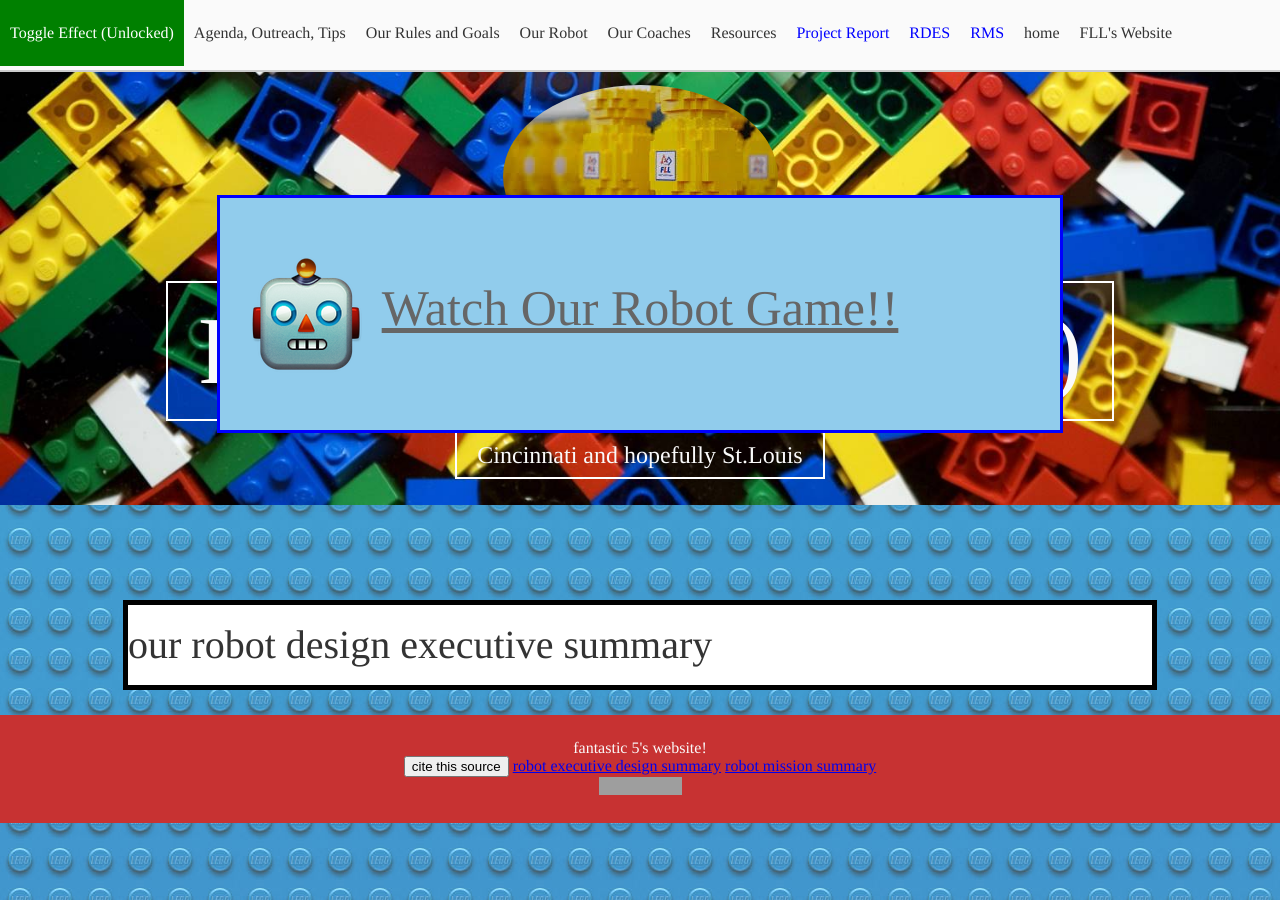
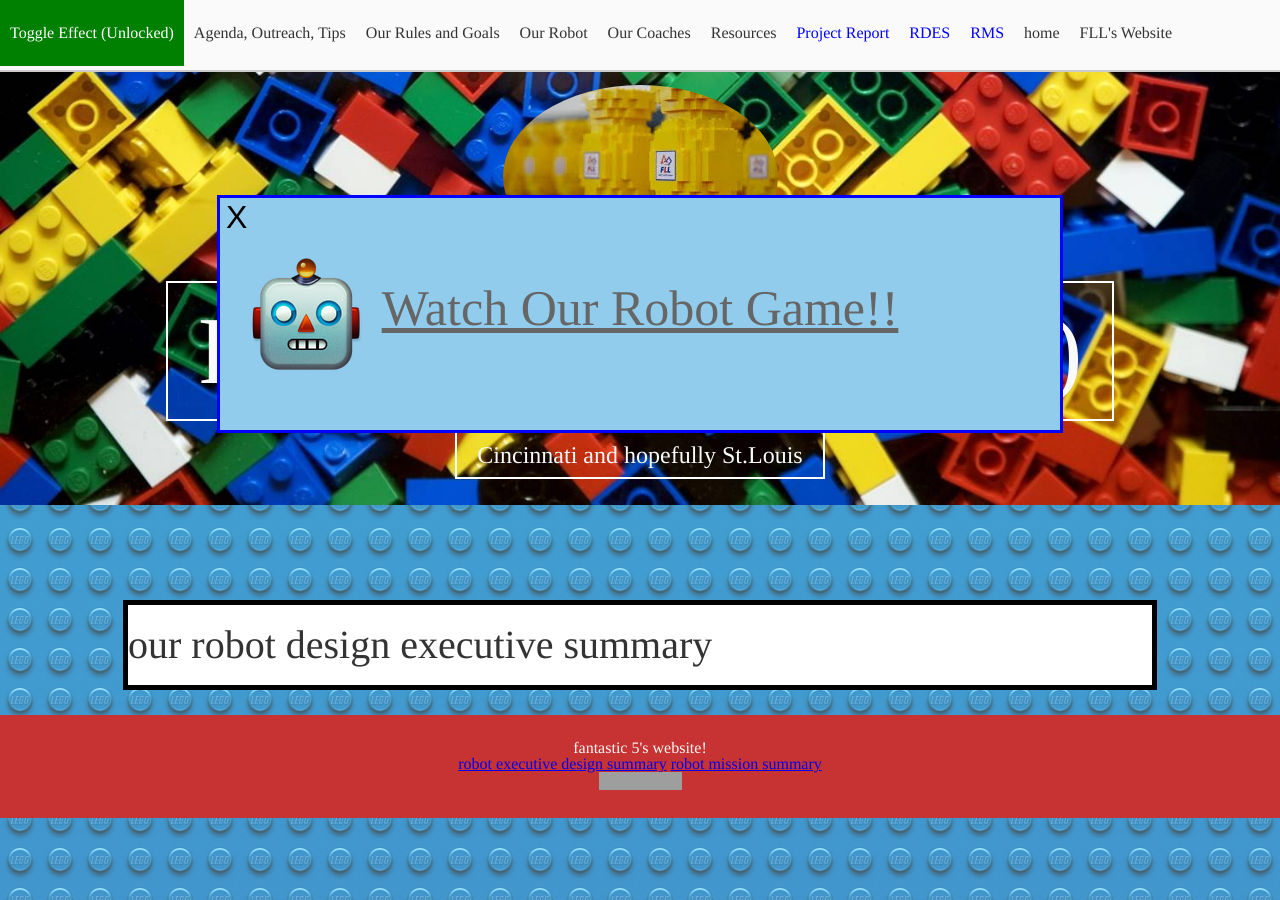
Before and after one commit to fan5fll/fan5fll, a Jekyll site: the page built from rdes.html, in a window 1280 px wide. Built offline with Jekyll 4.4.1, drawn with Linux system fonts in a browser that asks for light colours; nearby versions of some CDN libraries; comment, search, counter and statistics services are not loaded; grey boxes are pictures that could not be loaded.

Commit message:
made the annoying popup be able to go away

```diff
--- a/_includes/footer.html
+++ b/_includes/footer.html
@@ -1,8 +1,8 @@
 		<div id="modal">
 			<div class='moomooland-container'>
-			<p><a href="/robot.html">Watch Our Robot Game!!</a></p>
+			<button class='button-close'>X</button>
+			<p><a href="/robot.html?modal=false">Watch Our Robot Game!!</a></p>
 			</div>
-
 		</div>
 		<div id="moomooland" class="hidden">
 			<div class='moomooland-container'>
@@ -11,7 +11,6 @@
 		</div>
 		<footer>
             <h3>fantastic 5's website!</h3>
-            <button id="moomooopen">cite this source</button>
             <a target="_blank" href="rdes.pdf" >robot executive design summary</a>
             <a target="_blank" href="rms.pdf" >robot mission summary</a>
             <!-- Start of SimpleHitCounter Code -->
--- a/_includes/head.html
+++ b/_includes/head.html
@@ -6,4 +6,7 @@
       <link rel="icon" type="image/png" href="favicon.ico">
   <script src="https://code.jquery.com/jquery-3.1.0.min.js" integrity="sha256-cCueBR6CsyA4/9szpPfrX3s49M9vUU5BgtiJj06wt/s=" crossorigin="anonymous"></script>
   <script type="text/javascript" src="https://cdnjs.cloudflare.com/ajax/libs/js-cookie/2.1.2/js.cookie.js"></script>
+  <script type="text/javascript" src="https://cdnjs.cloudflare.com/ajax/libs/URI.js/1.18.3/URI.min.js"></script>
+	<script type="text/javascript" src="https://cdnjs.cloudflare.com/ajax/libs/URI.js/1.18.3/jquery.URI.js"></script>
+
 </head>
--- a/css/global.css
+++ b/css/global.css
@@ -192,6 +192,14 @@ background: #91ccec url(../images/robomoji.png) no-repeat center left;
     margin-right: auto;
     border: 3px solid blue;
 }
+.button-close{
+    position: absolute;
+    top: 0;
+    left: 0;
+    font-size: 32px;
+    background-color: transparent;
+    border: 0;
+}
 #modal a {
     font-size: 50px;
     color: #666666;
```
Also changed, not shown: other parts of _includes/footer.html (+6 -0 lines), favicon.ico (added).
